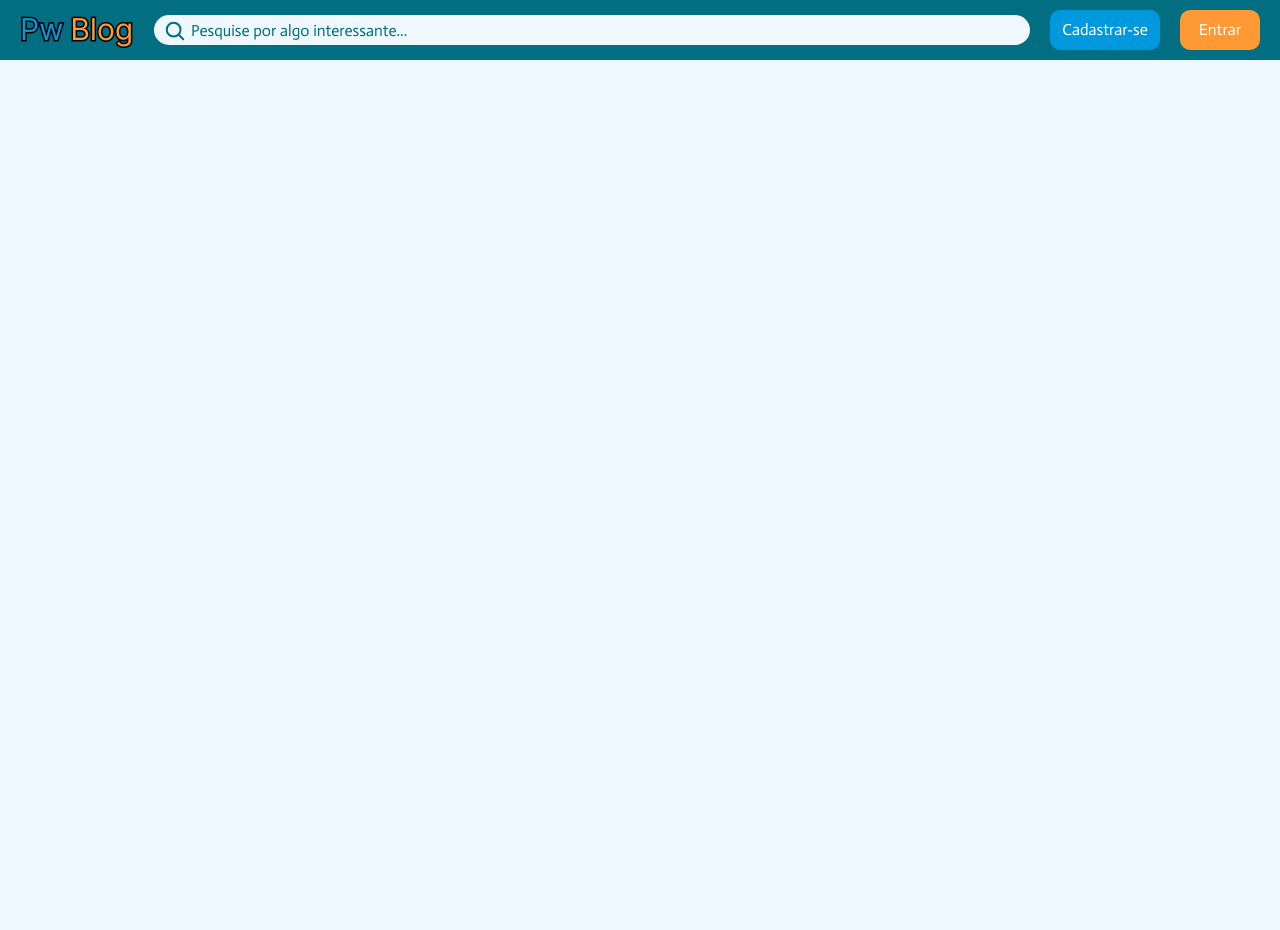
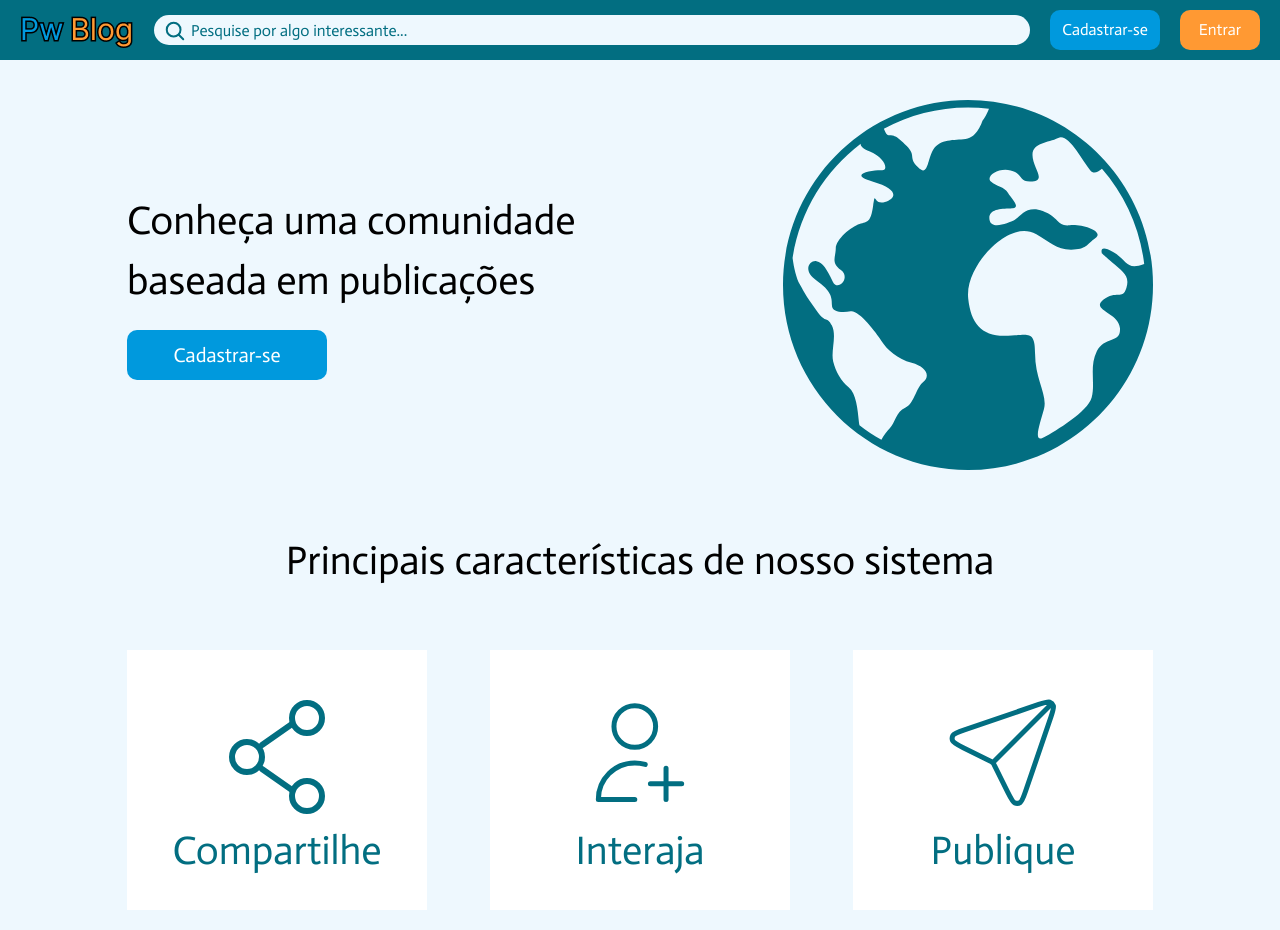
Before and after one commit to KevinWillyan456/purchaseway-blog, a React (Vite) app: page / in a window 1280 px wide. Before the commit the page ends 800 px from the top, so only its background shows below. Built offline with nearby package versions, Linux system fonts and the light colour scheme.

Commit message:
feat: criação do conteúdo da página início

```diff
--- a/src/App.tsx
+++ b/src/App.tsx
@@ -1,10 +1,12 @@
 import "bootstrap/dist/css/bootstrap.min.css";
 import Header from "./components/header/Header";
+import Main from "./components/main/Main";
 
 function App() {
     return (
         <>
             <Header />
+            <Main />
         </>
     );
 }
--- a/src/components/header/Header.css
+++ b/src/components/header/Header.css
@@ -53,7 +53,7 @@
     height: 40px;
     border-radius: 10px;
     background: var(--color-blue);
-    color: var(--colot-white);
+    color: var(--color-white);
     font-size: 16px;
     border: none;
     cursor: pointer;
@@ -64,7 +64,7 @@
     height: 40px;
     border-radius: 10px;
     background: var(--color-orange);
-    color: var(--colot-white);
+    color: var(--color-white);
     font-size: 16px;
     border: none;
     cursor: pointer;
--- /dev/null
+++ b/src/components/main/Main.css
@@ -0,0 +1,65 @@
+.main {
+    width: 100%;
+    margin-top: 40px;
+    margin-bottom: 60px;
+}
+.main .container {
+    max-width: 1050px;
+    width: 100%;
+    margin: 0 auto;
+}
+.main .container .content-banner {
+    width: 100%;
+    display: flex;
+    justify-content: space-between;
+    align-items: center;
+}
+.main .container .content-banner .conversion {
+    display: flex;
+    flex-direction: column;
+    gap: 20px;
+}
+.main .container .content-banner .conversion .title {
+    width: 460px;
+    color: var(--color-black);
+    font-size: 40px;
+}
+
+.main .container .content-banner .conversion .btn-register {
+    width: 200px;
+    height: 50px;
+    border-radius: 10px;
+    background: var(--color-blue);
+    color: var(--color-white);
+    font-size: 20px;
+    border: none;
+    cursor: pointer;
+}
+.main .container .title-characteristics {
+    color: var(--color-black);
+    font-size: 40px;
+    text-align: center;
+    margin-top: 60px;
+}
+.main .container .cards {
+    width: 100%;
+    display: flex;
+    justify-content: space-between;
+    margin-top: 60px;
+}
+.main .container .cards .card-characteristics {
+    position: relative;
+    width: 300px;
+    height: 260px;
+    background: var(--color-white);
+    margin-bottom: 20px;
+}
+.main .container .cards .card-characteristics .feature {
+    color: var(--color-dark);
+    font-size: 40px;
+    position: absolute;
+    bottom: 30px;
+    margin: 0;
+    width: 100%;
+    text-align: center;
+}
--- /dev/null
+++ b/src/components/main/Main.tsx
@@ -0,0 +1,44 @@
+import AddUser from "../../icons/AddUser";
+import Publish from "../../icons/Publish";
+import Share from "../../icons/Share";
+import World from "../../icons/World";
+import "./Main.css";
+
+function Main() {
+    return (
+        <section className="main">
+            <div className="container">
+                <div className="content-banner">
+                    <div className="conversion">
+                        <div className="title">
+                            Conheça uma comunidade baseada em publicações
+                        </div>
+                        <button className="btn-register">Cadastrar-se</button>
+                    </div>
+                    <div>
+                        <World />
+                    </div>
+                </div>
+                <div className="title-characteristics">
+                    Principais características de nosso sistema
+                </div>
+                <div className="cards">
+                    <div className="card-characteristics">
+                        <Share />
+                        <p className="feature">Compartilhe</p>
+                    </div>
+                    <div className="card-characteristics">
+                        <AddUser />
+                        <p className="feature">Interaja</p>
+                    </div>
+                    <div className="card-characteristics">
+                        <Publish />
+                        <p className="feature">Publique</p>
+                    </div>
+                </div>
+            </div>
+        </section>
+    );
+}
+
+export default Main;
--- a/src/icons/AddUser.tsx
+++ b/src/icons/AddUser.tsx
@@ -1,6 +1,7 @@
 function AddUser() {
     return (
         <svg
+            style={{ top: "40px", position: "absolute", width: "100%" }}
             xmlns="http://www.w3.org/2000/svg"
             width="125"
             height="125"
--- a/src/icons/Publish.tsx
+++ b/src/icons/Publish.tsx
@@ -1,6 +1,7 @@
 function Publish() {
     return (
         <svg
+            style={{ top: "30px", position: "absolute", width: "100%" }}
             xmlns="http://www.w3.org/2000/svg"
             width="145"
             height="145"
--- a/src/icons/Share.tsx
+++ b/src/icons/Share.tsx
@@ -1,6 +1,7 @@
 function Share() {
     return (
         <svg
+            style={{ top: "50px", position: "absolute", width: "100%" }}
             xmlns="http://www.w3.org/2000/svg"
             width="96"
             height="114"
--- a/src/index.css
+++ b/src/index.css
@@ -12,7 +12,7 @@
     --color-light: #a1c7e0;
     --color-orange: #ff9933;
     --color-background: #eef8fe;
-    --colot-white: #ffffff;
+    --color-white: #ffffff;
     --color-black: #000000;
 }
 
```
